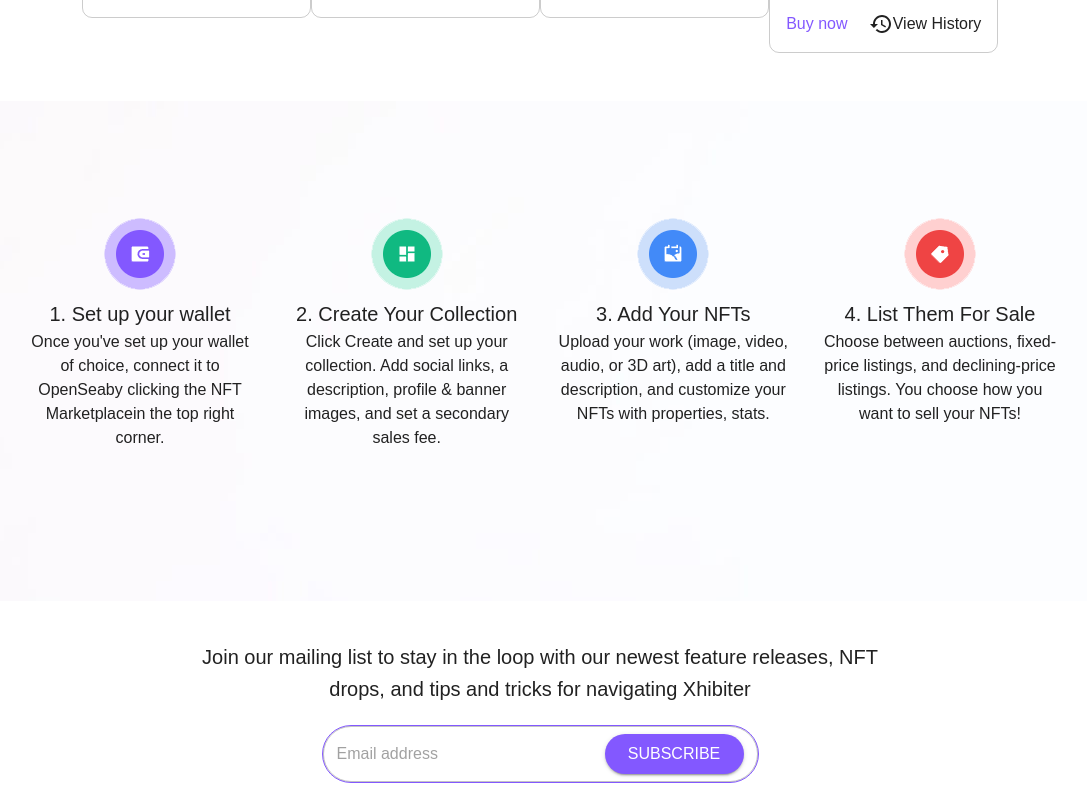
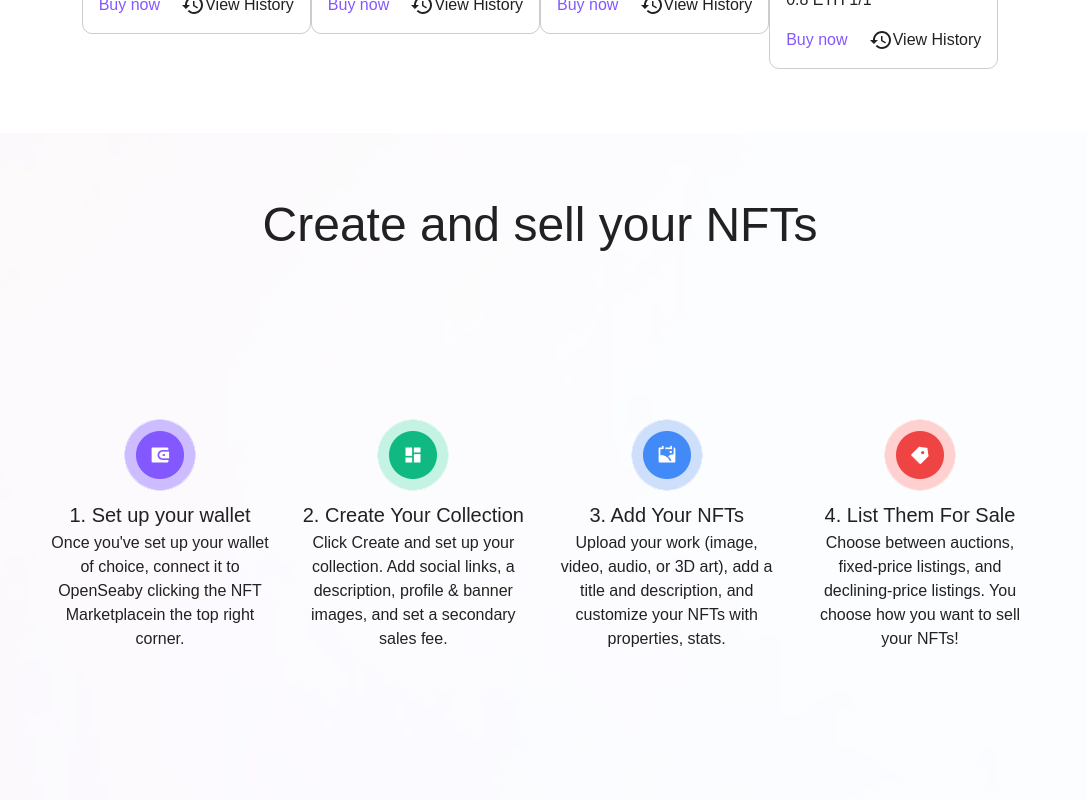
Before and after one commit to AlexRos101/nft_trades_frontend, a React (Create React App) app: page / in a window 1280 px wide. Shown: the part 3420-4220 px from the top of the page, without its empty margins (100-1187 px from the left). Built offline with nearby package versions, Linux system fonts and the light colour scheme.

Commit message:
fix sellitem

```diff
--- a/src/components/CategoryItem.js
+++ b/src/components/CategoryItem.js
@@ -8,7 +8,7 @@ function CategoryItem(props) {
   const { src, title, subtitle, amount, like } = props;
 
   return (
-    <Box sx={{border:'solid 1px rgba(0, 0, 0, 0.2)', borderRadius:'10px', maxWidth: '262px', padding: '16px'}}>
+    <Box sx={{border:'solid 1px rgba(0, 0, 0, 0.2)', borderRadius:'10px', maxWidth: '262px', padding: '16px', marginBottom: '16px'}}>
       <img src={src} />
       <Box sx={{display:'flex', justifyContent: 'space-between', alignItems: 'center',}}>
         <Typography variant="h6">{title}</Typography>
--- a/src/pages/home.js
+++ b/src/pages/home.js
@@ -31,9 +31,7 @@ function Home(){
       <Hotbids />
       <Collections />
       <Category />
-
       <SellItems />
-      <Subscribe />
       <Footer />
       </ThemeProvider>
     </>
--- a/src/screens/SellItems.js
+++ b/src/screens/SellItems.js
@@ -1,10 +1,8 @@
 import React from 'react';
 import { Grid, Typography, Box } from '@mui/material';
-import EngineeringOutlinedIcon from '@mui/icons-material/EngineeringOutlined';
-import AllInclusiveIcon from '@mui/icons-material/AllInclusive';
-import PaidOutlinedIcon from '@mui/icons-material/PaidOutlined';
 import useStyles from '../styles/styles';
 import SellItem from '../components/SellItem';
+import Subscribe from './Subscribe';
 
 const SellItems = () => {
   const classes = useStyles();
@@ -36,20 +34,24 @@ const SellItems = () => {
     },
   ];
   return (
-    <Box sx={{ flexGrow: 1, minHeight: '400px', backgroundImage:`url(images/gradient_light.jpg)` }}>
+    <Box sx={{ flexGrow: 1, backgroundImage:`url(images/gradient_light.jpg)`, padding: '32px' }}>
+      <Box sx={{display:'flex', justifyContent: 'center', alignItems: 'center', margin: '32px'}}>
+        <Typography variant="h3">Create and sell your NFTs</Typography>
+      </Box>
       <Grid container className={classes.sectionGridContainer}>
         {sectionItems.map((item) => (
           <Grid
             item
             xs={12}
             md={2.5}
-            minHeight={300}
             key={item.id}
           >
             <SellItem {...item} />
           </Grid>
         ))}
       </Grid>
+
+      <Subscribe />
     </Box>
   );
 };
```
